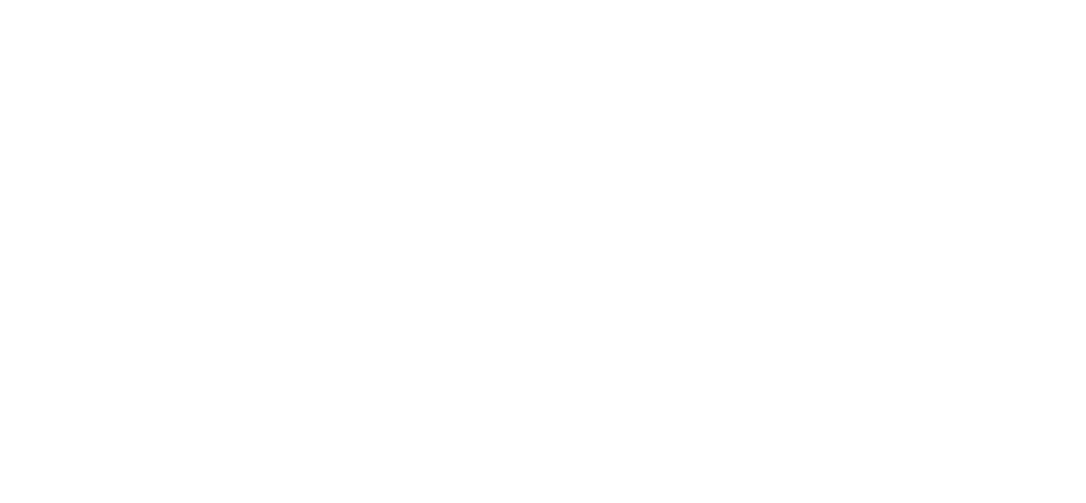
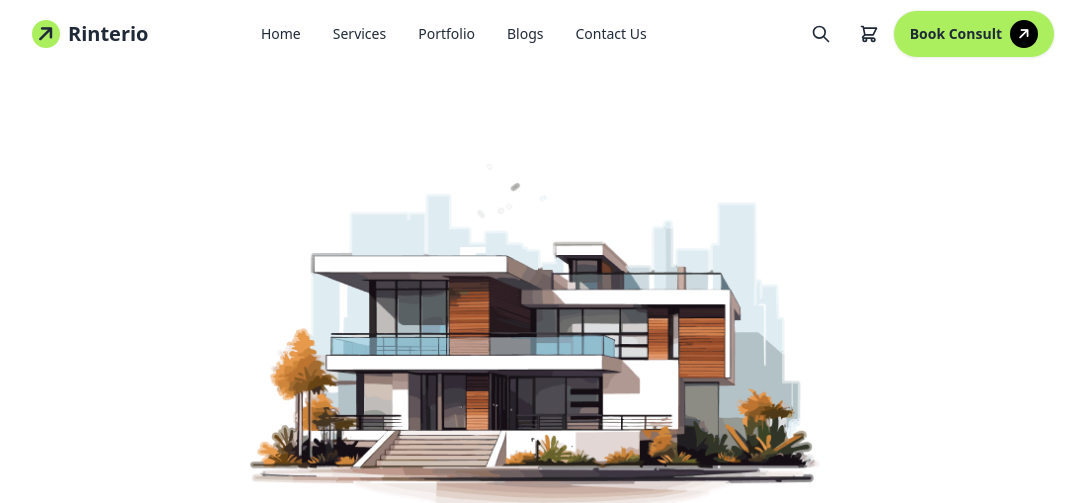
Before and after one commit to NobelAhmedRiyadh/Responsive-House-website, a plain HTML site: page index.html in a window 1280 px wide. Shown: the top 503 px of the page, without its empty margins (105-1191 px from the left). Drawn offline with nearby package versions, Linux system fonts and the light colour scheme.

Commit message:
added header section to my website

```diff
--- a/index.html
+++ b/index.html
@@ -7,8 +7,143 @@
     <!-- DaisyUI+Tailwind cdn -->
     <link href="https://cdn.jsdelivr.net/npm/daisyui@4.12.10/dist/full.min.css" rel="stylesheet" type="text/css" />
     <script src="https://cdn.tailwindcss.com"></script>
+    <!-- font awesome cdn -->
+    <script src="https://kit.fontawesome.com/10b92c582d.js" crossorigin="anonymous"></script>
+
+    <script>
+        tailwind.config = {
+          theme: {
+            extend: {
+              colors: {
+                clifford: '#da373d',
+                'bike-primary': '#ABEF5F',
+                'bike-primary-bg': 'rgba(231, 111, 81, 0.1)',
+              }
+            }
+          }
+        }
+      </script>
 </head>
-<body>
+<body class="max-w-screen-xl mx-auto lg:px-16 lg:px-28">
+    <!-- Header Section -->
+    <header>
+        <!-- Navbar -->
+         <nav>
+            <div class="navbar bg-base-100">
+                <div class="navbar-start">
+                  <div class="dropdown">
+                    <div tabindex="0" role="button" class="btn btn-ghost lg:hidden">
+                      <svg
+                        xmlns="http://www.w3.org/2000/svg"
+                        class="h-5 w-5"
+                        fill="none"
+                        viewBox="0 0 24 24"
+                        stroke="currentColor">
+                        <path
+                          stroke-linecap="round"
+                          stroke-linejoin="round"
+                          stroke-width="2"
+                          d="M4 6h16M4 12h8m-8 6h16" />
+                      </svg>
+                    </div>
+                    <ul
+                      tabindex="0"
+                      class="menu menu-sm dropdown-content bg-base-100 rounded-box z-[1] mt-3 w-52 p-2 shadow">
+                        <ul class="p-2">
+                            <li><a>Home</a></li>
+                            <li><a>Services</a></li>
+                            <li><a>Portfolio</a></li>
+                            <li><a>Blogs</a></li>
+                            <li><a>Contact Us</a></li>
+                        </ul>
+                  </div>
+                  <a class="btn btn-ghost text-xl font-bold">
+                    <i class="fa-solid fa-arrow-right -rotate-45 w-7 h-7 bg-bike-primary inline-flex rounded-full justify-center items-center "></i>
+                    Rinterio
+                  </a>
+                </div>
+                <div class="navbar-center hidden lg:flex">
+                  <ul class="menu menu-horizontal px-1">
+                    <li><a>Home</a></li>
+                    <li><a>Services</a></li>
+                    <li><a>Portfolio</a></li>
+                    <li><a>Blogs</a></li>
+                    <li><a>Contact Us</a></li>
+                  </ul>
+                 </div>
+                <div class="navbar-end">
+                    <button class="btn btn-ghost btn-circle">
+                        <svg
+                          xmlns="http://www.w3.org/2000/svg"
+                          class="h-5 w-5"
+                          fill="none"
+                          viewBox="0 0 24 24"
+                          stroke="currentColor">
+                          <path
+                            stroke-linecap="round"
+                            stroke-linejoin="round"
+                            stroke-width="2"
+                            d="M21 21l-6-6m2-5a7 7 0 11-14 0 7 7 0 0114 0z" />
+                        </svg>
+                      </button>
+                      <div class="flex-none">
+                        <div class="dropdown dropdown-end">
+                          <div tabindex="0" role="button" class="btn btn-ghost btn-circle">
+                            <div class="indicator">
+                              <svg
+                                xmlns="http://www.w3.org/2000/svg"
+                                class="h-5 w-5"
+                                fill="none"
+                                viewBox="0 0 24 24"
+                                stroke="currentColor">
+                                <path
+                                  stroke-linecap="round"
+                                  stroke-linejoin="round"
+                                  stroke-width="2"
+                                  d="M3 3h2l.4 2M7 13h10l4-8H5.4M7 13L5.4 5M7 13l-2.293 2.293c-.63.63-.184 1.707.707 1.707H17m0 0a2 2 0 100 4 2 2 0 000-4zm-8 2a2 2 0 11-4 0 2 2 0 014 0z" />
+                              </svg>
+                            </div>
+                          </div>
+                        </div>
+                      </div>
+                    </div>
+                  <a class="btn bg-bike-primary rounded-3xl">Book Consult <i class="fa-solid fa-arrow-right -rotate-45 w-7 h-7 bg-black inline-flex rounded-full justify-center items-center text-white "></i>
+                  </a>
+                </div>
+         </nav>
+    </header>
+    <!-- Main Section -->
+    <main>
+        <!-- Barn House Section -->
+        <section class="py-8 lg:py-24">
 
+            <!-- image section -->
+            <div class="grid justify-center items-center mx-auto">
+            <div class="bottom-5">
+                <img src="assets/banner.png" alt="">
+            </div>
+             </div>
+            <!-- title -->
+            <div class="text-center mb-8">
+            <h1 class="text-4xl md:text-4xl font-bold mb-5">
+                A barn house of this design has a striking appearance
+            </h1>
+            <p class="text-gray-600 max-w-xl mx-auto text-sm">
+                The barn house captivates with its blend of rustic charm and modern sophistication, featuring weathered wood, sleek metal accents, and large windows that flood the space with natural light.
+            </p>
+            </div>
+            <div class="flex items-center justify-center">
+                <button class="btn bg-lime-300 rounded-3xl">View Details <i class="fa-solid fa-arrow-right -rotate-45 w-7 h-7 bg-black inline-flex rounded-full justify-center items-center text-white "></i></button>
+            </div>
+        </div>
+
+      </section>
+
+
+    </main>
+    <!-- Footer Section -->
+    <footer>
+
+    </footer>
 </body>
 </html>
```
